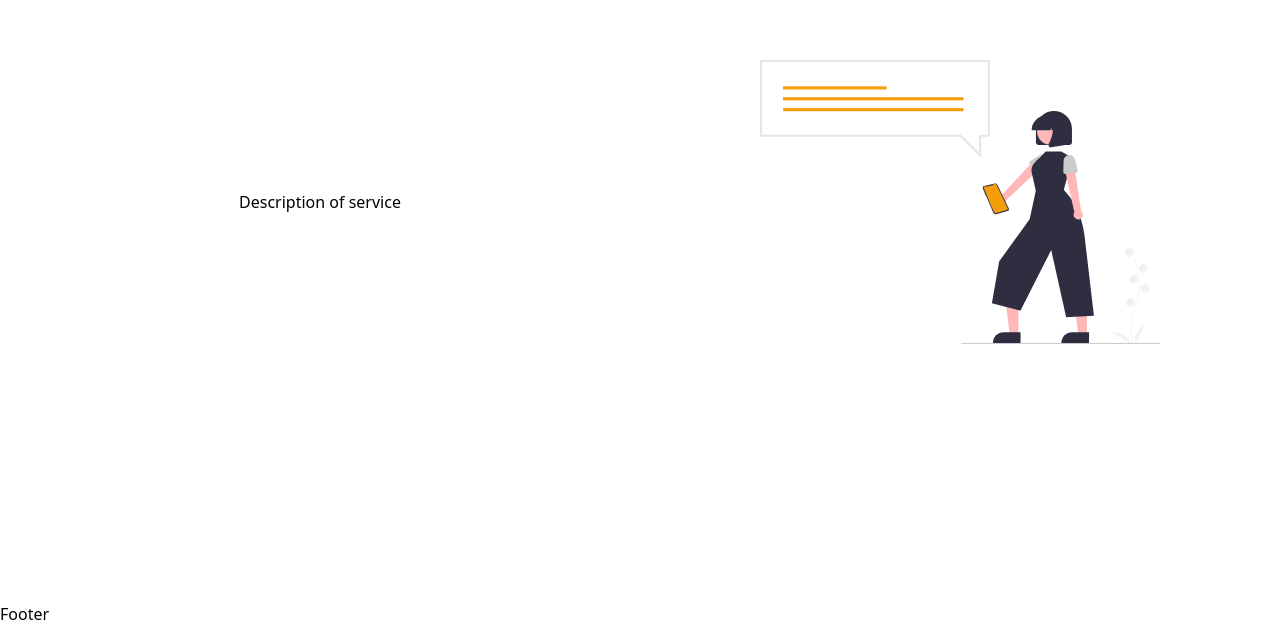
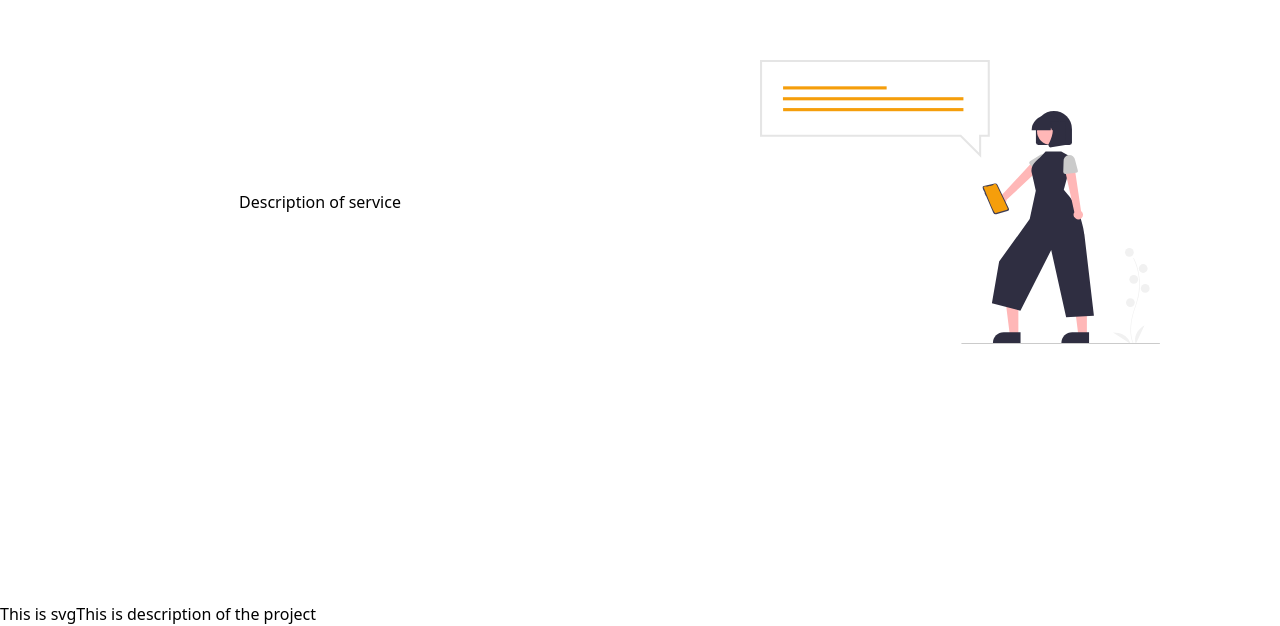
Before and after one commit to k1nho/Elokint, a React (Create React App) app in the folder frontend/: page / in a window 1280 px wide. Shown: the part 1078-1704 px from the top of the page. Built offline with nearby package versions, Linux system fonts and the light colour scheme; no server answers.

Commit message:
structure for final section of the homepage

```diff
--- a/frontend/src/components/Home.tsx
+++ b/frontend/src/components/Home.tsx
@@ -168,6 +168,9 @@ export const Home: React.FC = () => {
         </svg>
             </div>
     </div>
-    <div className= "min-h-screeb flex justify-items items-center">Footer</div>
+    <div className= "min-h-screeb flex justify-items items-center">
+      <div>This is svg</div>
+      <div>This is description of the project</div>
+    </div>
   </div>;
 };
```
